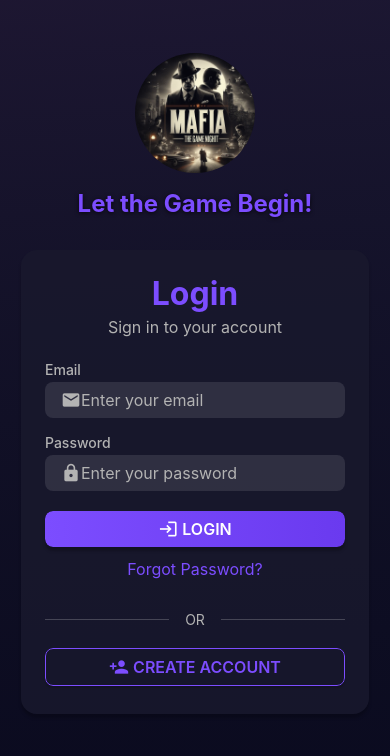
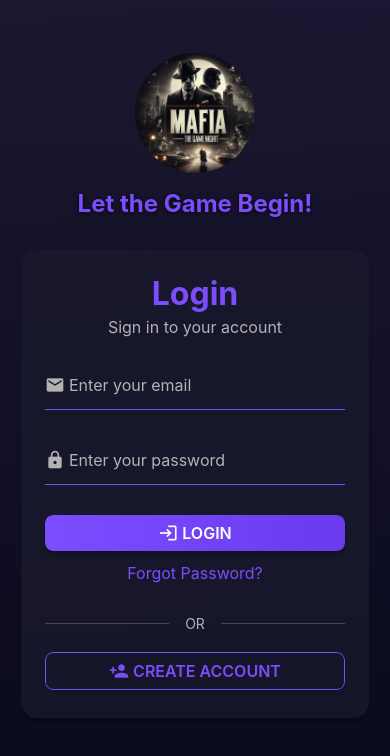
Before and after one commit to thefusionworksllc/mafia-game-night, a React Native app: screen /Login in a window 390 px wide. Shown: the top 756 px of the page. Built offline with nearby package versions, Linux system fonts and the light colour scheme; no server answers.

Commit message:
login fix

```diff
--- a/src/screens/JoinGameScreen.js
+++ b/src/screens/JoinGameScreen.js
@@ -7,12 +7,9 @@ import {
   StatusBar,
   KeyboardAvoidingView,
   Platform,
-  TouchableWithoutFeedback,
-  Keyboard,
   Dimensions,
   Animated,
   ScrollView,
-  TextInput
 } from 'react-native';
 import { Input } from 'react-native-elements';
 import theme from '../theme';
@@ -100,7 +97,6 @@ const JoinGameScreen = ({ navigation }) => {
           behavior={Platform.OS === 'ios' ? 'padding' : 'height'}
           style={styles.keyboardAvoidingView}
         >
-          <TouchableWithoutFeedback onPress={Keyboard.dismiss}>
           <ScrollView
             contentContainerStyle={[styles.contentContainer, { paddingTop: insets.top + theme.spacing.md }]}
             showsVerticalScrollIndicator={false}
@@ -131,23 +127,36 @@ const JoinGameScreen = ({ navigation }) => {
               >
                 <View style={styles.codeInputContainer}>
                   <Text style={styles.inputLabel}>Game Code</Text>
-                    <View style={styles.directInputWrapper}>
-                      <Icon
-                        name="games"
-                        size={24}
-                        color={theme.colors.primary}
-                        style={styles.directInputIcon}
-                      />
-                      <TextInput
+                  <Input
                     placeholder="Enter 6-digit code"
                     value={formatGameCode(gameCode)}
                     onChangeText={(text) => setGameCode(text.replace(/\s/g, ''))}
-                        keyboardType="number-pad"
+                    keyboardType={Platform.OS === 'web' ? 'numeric' : 'number-pad'}
                     maxLength={7} // 6 digits + 1 space
-                        style={styles.directInput}
+                    leftIcon={{
+                      type: 'material',
+                      name: 'games',
+                      color: theme.colors.primary,
+                      size: 24
+                    }}
+                    inputStyle={{
+                      color: theme.colors.text.primary,
+                      fontSize: theme.typography.sizes.xl,
+                      fontWeight: theme.typography.weights.bold,
+                      textAlign: 'center',
+                      letterSpacing: 8,
+                    }}
+                    inputContainerStyle={{
+                      borderBottomColor: theme.colors.primary,
+                      borderBottomWidth: 2,
+                    }}
+                    containerStyle={{
+                      paddingHorizontal: 0,
+                    }}
                     placeholderTextColor={theme.colors.text.secondary}
+                    editable={true}
+                    pointerEvents="auto"
                   />
-                    </View>
                 </View>
 
                 {user ? (
@@ -212,7 +221,6 @@ const JoinGameScreen = ({ navigation }) => {
               </View>
             </Animated.View>
           </ScrollView>
-          </TouchableWithoutFeedback>
         </KeyboardAvoidingView>
       </ModernBackground>
       <BottomNavigation navigation={navigation} activeScreen="JoinGame" />
@@ -271,29 +279,6 @@ const styles = StyleSheet.create({
     color: theme.colors.text.accent,
     marginBottom: theme.spacing.sm,
   },
-  directInputWrapper: {
-    flexDirection: 'row',
-    alignItems: 'center',
-    backgroundColor: 'rgba(255, 255, 255, 0.1)',
-    borderRadius: theme.borderRadius.medium,
-    padding: theme.spacing.md,
-    marginBottom: theme.spacing.md,
-    borderBottomColor: theme.colors.primary,
-    borderBottomWidth: 2,
-    pointerEvents: 'auto',
-  },
-  directInputIcon: {
-    marginRight: theme.spacing.md,
-  },
-  directInput: {
-    flex: 1,
-    color: theme.colors.text.primary,
-    fontSize: theme.typography.sizes.xl,
-    fontWeight: theme.typography.weights.bold,
-    textAlign: 'center',
-    letterSpacing: 8,
-    pointerEvents: 'auto',
-  },
   userInfoContainer: {
     flexDirection: 'row',
     alignItems: 'center',
--- a/src/screens/auth/LoginScreen.js
+++ b/src/screens/auth/LoginScreen.js
@@ -10,9 +10,6 @@ import {
   StatusBar,
   KeyboardAvoidingView,
   Platform,
-  TouchableWithoutFeedback,
-  Keyboard,
-  TextInput
 } from 'react-native';
 import { Input } from 'react-native-elements';
 import { LinearGradient } from 'expo-linear-gradient';
@@ -41,7 +38,6 @@ const LoginScreen = ({ navigation }) => {
     console.log("Logging in with email:", email); // Debug message
     try {
       await signIn(email, password); // Use signIn from AuthContext
-      // Alert.alert('Success', 'Logged in successfully!');
       navigation.navigate('Home'); // Navigate to Home after successful login
     } catch (error) {
       console.error("Login error:", error); // Debug message
@@ -59,7 +55,6 @@ const LoginScreen = ({ navigation }) => {
           behavior={Platform.OS === 'ios' ? 'padding' : 'height'}
           style={styles.keyboardAvoidingView}
         >
-          <TouchableWithoutFeedback onPress={Keyboard.dismiss}>
           <ScrollView
             style={theme.commonStyles.scrollContainer}
             contentContainerStyle={styles.scrollContentContainer}
@@ -78,44 +73,64 @@ const LoginScreen = ({ navigation }) => {
               <Text style={styles.subtitle}>Sign in to your account</Text>
 
               <View style={styles.inputContainer}>
-                  <Text style={styles.inputLabel}>Email</Text>
-                  <View style={styles.inputWrapper}>
-                    <Icon
-                      name="email"
-                      size={20}
-                      color={theme.colors.text.secondary}
-                      style={styles.inputIcon}
-                    />
-                    <TextInput
+                <Input
                   placeholder="Enter your email"
                   value={email}
                   onChangeText={setEmail}
                   autoCapitalize="none"
                   keyboardType="email-address"
-                      style={styles.directInput}
+                  leftIcon={{
+                    type: 'material',
+                    name: 'email',
+                    color: theme.colors.text.secondary,
+                    size: 20
+                  }}
+                  inputStyle={{
+                    color: theme.colors.text.primary,
+                    fontSize: theme.typography.sizes.md,
+                  }}
+                  inputContainerStyle={{
+                    borderBottomColor: theme.colors.primary,
+                    borderBottomWidth: 1,
+                  }}
+                  containerStyle={{
+                    paddingHorizontal: 0,
+                    marginHorizontal: 0,
+                  }}
                   placeholderTextColor={theme.colors.text.secondary}
+                  editable={true}
+                  pointerEvents="auto"
                 />
-                  </View>
               </View>
 
               <View style={styles.inputContainer}>
-                  <Text style={styles.inputLabel}>Password</Text>
-                  <View style={styles.inputWrapper}>
-                    <Icon
-                      name="lock"
-                      size={20}
-                      color={theme.colors.text.secondary}
-                      style={styles.inputIcon}
-                    />
-                    <TextInput
+                <Input
                   placeholder="Enter your password"
                   value={password}
                   onChangeText={setPassword}
                   secureTextEntry
-                      style={styles.directInput}
+                  leftIcon={{
+                    type: 'material',
+                    name: 'lock',
+                    color: theme.colors.text.secondary,
+                    size: 20
+                  }}
+                  inputStyle={{
+                    color: theme.colors.text.primary,
+                    fontSize: theme.typography.sizes.md,
+                  }}
+                  inputContainerStyle={{
+                    borderBottomColor: theme.colors.primary,
+                    borderBottomWidth: 1,
+                  }}
+                  containerStyle={{
+                    paddingHorizontal: 0,
+                    marginHorizontal: 0,
+                  }}
                   placeholderTextColor={theme.colors.text.secondary}
+                  editable={true}
+                  pointerEvents="auto"
                 />
-                  </View>
               </View>
 
               <CustomButton
@@ -126,11 +141,9 @@ const LoginScreen = ({ navigation }) => {
                 fullWidth
               />
 
-                <TouchableWithoutFeedback onPress={() => navigation.navigate('ForgotPassword')}>
               <View style={styles.forgotPasswordContainer}>
-                    <Text style={styles.forgotPasswordText}>Forgot Password?</Text>
+                <Text style={styles.forgotPasswordText} onPress={() => navigation.navigate('ForgotPassword')}>Forgot Password?</Text>
               </View>
-                </TouchableWithoutFeedback>
 
               <View style={styles.divider}>
                 <View style={styles.dividerLine} />
@@ -149,7 +162,6 @@ const LoginScreen = ({ navigation }) => {
             </View>
             {loading && <LoadingSpinner />}
           </ScrollView>
-          </TouchableWithoutFeedback>
         </KeyboardAvoidingView>
       </ModernBackground>
     </View>
@@ -213,25 +225,6 @@ const styles = StyleSheet.create({
     marginBottom: theme.spacing.xs,
     fontWeight: theme.typography.weights.medium,
   },
-  inputWrapper: {
-    flexDirection: 'row',
-    alignItems: 'center',
-    backgroundColor: 'rgba(255, 255, 255, 0.1)',
-    borderRadius: theme.borderRadius.medium,
-    overflow: 'hidden',
-    pointerEvents: 'auto',
-  },
-  inputIcon: {
-    paddingLeft: theme.spacing.md,
-  },
-  directInput: {
-    flex: 1,
-    color: theme.colors.text.primary,
-    fontSize: theme.typography.sizes.md,
-    paddingLeft: 0,
-    paddingVertical: theme.spacing.sm,
-    paddingRight: theme.spacing.md
-  },
   inputContainerStyle: {
     paddingHorizontal: 0,
     marginHorizontal: 0,
```
Lines whose indentation alone changed are shown as unchanged.
